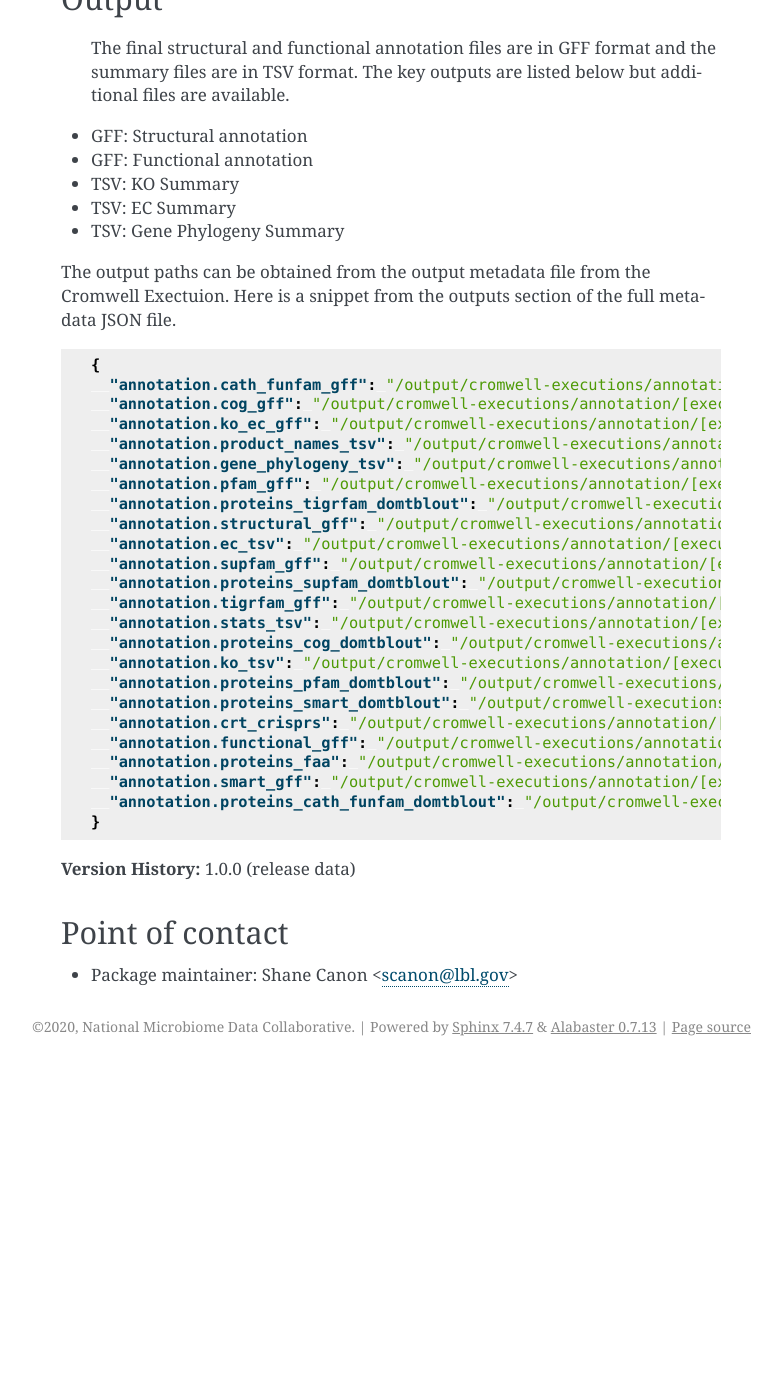
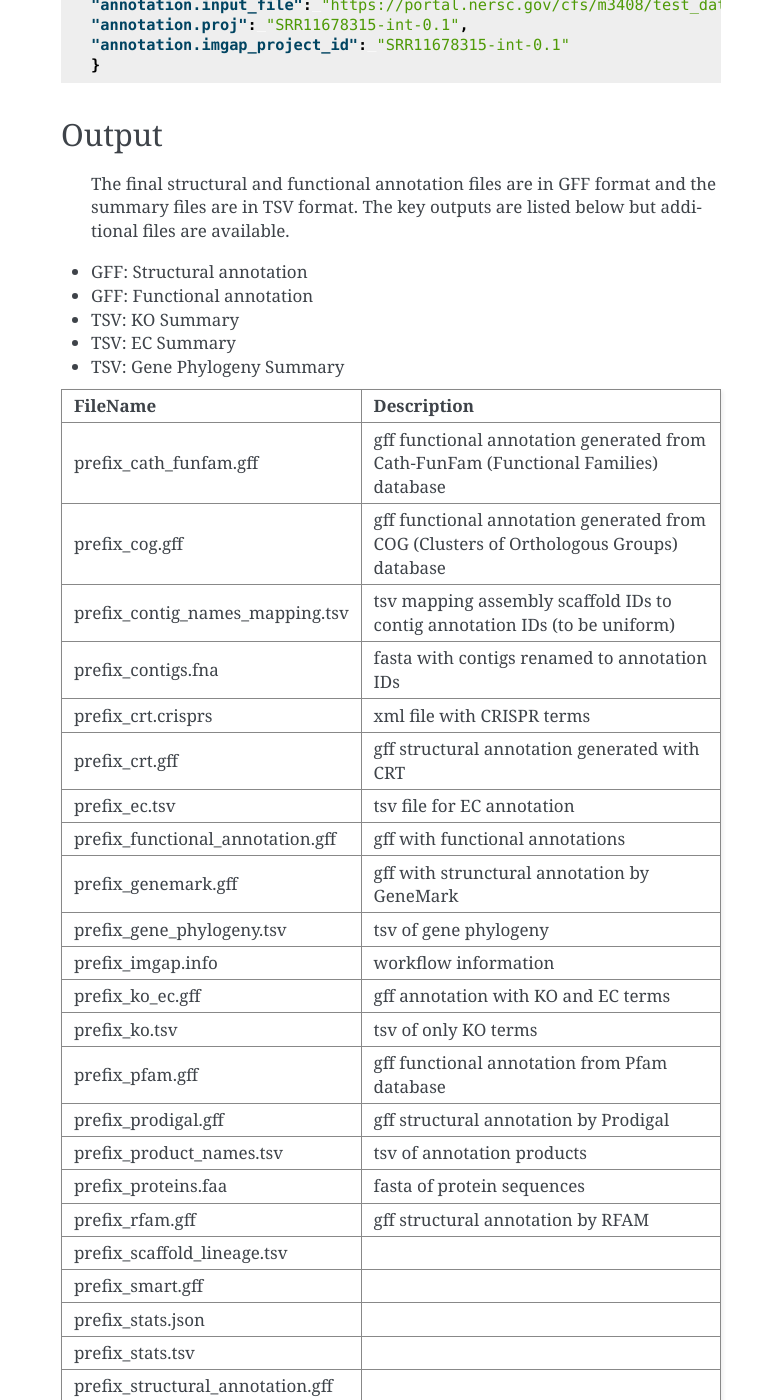
Before and after one commit to microbiomedata/mg_annotation, a Sphinx documentation site: the page built from docs/index.rst, in a window 1280 px wide and 1400 px high, scrolled down 2181 px. Shown: the whole window, without its empty margins (359-1141 px from the left). Built offline with Sphinx 7.4.7, drawn with Linux system fonts in a browser that asks for light colours; before the commit the page ends 3247 px from its top, so only the background shows below that; some of the changed text lies outside the part shown.

Commit message:
updating outputs

```diff
--- a/docs/index.rst
+++ b/docs/index.rst
@@ -1,11 +1,11 @@
 Metagenome Annotation Workflow (v1.1.4)
 =======================================
 
-.. image:: anno_workflow2024.png
+.. image:: anno_workflow2024.svg
 
 Workflow Overview
 -----------------
-This workflow takes assembled metagenomes and generates structural and functional annotations. The workflow uses a number of open-source tools and databases to generate the structural and functional annotations.
+This workflow takes assembled metagenomes and generates structural and functional annotations. It is based on the JGI/IMG annotation pipeline (`details <https://github.com/kellyrowland/img-omics-wdl>`_) and uses a number of open-source tools and databases to generate the structural and functional annotations.
 
 The input assembly is first split into 10MB splits to be processed in parallel. Depending on the workflow engine configuration, the split can be processed in parallel. Each split is first structurally annotated, then those results are used for the functional annotation. The structural annotation uses tRNAscan_se, RFAM, CRT, Prodigal and GeneMarkS. These results are merged to create a consensus structural annotation. The resulting GFF is the input for functional annotation which uses multiple protein family databases (SMART, COG, TIGRFAM, SUPERFAMILY, Pfam and Cath-FunFam) along with custom HMM models. The functional predictions are created using Last and HMM. These annotations are also merged into a consensus GFF file. Finally, the respective split annotations are merged together to generate a single structural annotation file and single functional annotation file. In addition, several summary files are generated in TSV format.
 
@@ -37,16 +37,19 @@ Workflow Dependencies
    - Infernal 1.1.3 (BSD)
    - CRT-CLI 1.8.4 (Public domain software, last official version is 1.2)
    - Prodigal 2.6.3_patched (GNU GPL v3)
-   - GeneMarkS-2 >= 1.25 (Academic license for GeneMark family software)
+   - GeneMarkS-2 >= 1.25 (`Academic license for GeneMark family software <http://topaz.gatech.edu/GeneMark/license_download.cgi>`_)
    - Last >= 1456 (GNU GPL v3)
-   - HMMER 3.1b2 (3-clause BSD)
-- Requisite databases: The databases are available by request. Please contact NMDC (support@microbiomedata.org) for access.
+   - HMMER 3.1b2 (3-clause BSD, `thread optimized <https://github.com/Larofeticus/hpc_hmmsearch>`_)
+- Requisite databases: The full list of databases is available by request. Please contact NMDC (support@microbiomedata.org) for access.
 
 
 Sample datasets
 ---------------
-https://raw.githubusercontent.com/microbiomedata/mg_annotation/master/example.fasta
-
+- Processed Metatranscriptome of soil microbial communities from the East River watershed near Crested Butte, Colorado, United States - ER_RNA_119 (`SRR11678315 <https://www.ncbi.nlm.nih.gov/sra/SRX8239222>`_) with `metadata available in the NMDC Data Portal <https://data.microbiomedata.org/details/study/nmdc:sty-11-dcqce727>`_.
+  - The zipped raw fastq file is available `here <https://portal.nersc.gov/project/m3408//test_data/metaT/SRR11678315.fastq.gz>`_
+  - The zipped, qc'ed fastq file is available `here <https://portal.nersc.gov/cfs/m3408/test_data/metaT/SRR11678315/readsqc_output/SRR11678315-int-0.1_filtered.fastq.gz>`_
+  - The assembled fasta file is available `here <https://portal.nersc.gov/cfs/m3408/test_data/metaT/SRR11678315/assembly_output/SRR11678315-int-0.1_contigs.fna>`_
+  - the sample annotation outputs are available `here <https://portal.nersc.gov/cfs/m3408/test_data/metaT/SRR11678315/annotation_output/>`_
 
 Inputs
 ------
@@ -60,9 +63,9 @@ An example JSON file is shown below:
 .. code-block:: JSON
 
       {
-      "annotation.input_file": "/global/cfs/cdirs/m3408/aim2/dev/kli_training/mg_annotation/test/assembly.contigs.renamed.fasta",
-      "annotation.proj": "nmdc:wfmgan-xxxxx.1",
-      "annotation.imgap_project_id": "nmdc:wfmgan-xxxxx.1"
+      "annotation.input_file": "https://portal.nersc.gov/cfs/m3408/test_data/metaT/SRR11678315/assembly_output/SRR11678315-int-0.1_contigs.fna",
+      "annotation.proj": "SRR11678315-int-0.1",
+      "annotation.imgap_project_id": "SRR11678315-int-0.1"
       }
 
 
@@ -76,37 +79,37 @@ Output
 - TSV: EC Summary
 - TSV: Gene Phylogeny Summary
 
-The output paths can be obtained from the output metadata file from the Cromwell Exectuion.  Here is a snippet from the outputs section
-of the full metadata JSON file.
 
-.. code-block:: JSON
-
-   {
-     "annotation.cath_funfam_gff": "/output/cromwell-executions/annotation/[execution-id]/call-merge_outputs/execution/samp_xyz123_cath_funfam.gff",
-     "annotation.cog_gff": "/output/cromwell-executions/annotation/[execution-id]/call-merge_outputs/execution/samp_xyz123_cog.gff",
-     "annotation.ko_ec_gff": "/output/cromwell-executions/annotation/[execution-id]/call-merge_outputs/execution/samp_xyz123_ko_ec.gff",
-     "annotation.product_names_tsv": "/output/cromwell-executions/annotation/[execution-id]/call-merge_outputs/execution/samp_xyz123_product_names.tsv",
-     "annotation.gene_phylogeny_tsv": "/output/cromwell-executions/annotation/[execution-id]/call-merge_outputs/execution/samp_xyz123_gene_phylogeny.tsv",
-     "annotation.pfam_gff": "/output/cromwell-executions/annotation/[execution-id]/call-merge_outputs/execution/samp_xyz123_pfam.gff",
-     "annotation.proteins_tigrfam_domtblout": "/output/cromwell-executions/annotation/[execution-id]/call-merge_outputs/execution/samp_xyz123_proteins.tigrfam.domtblout",
-     "annotation.structural_gff": "/output/cromwell-executions/annotation/[execution-id]/call-merge_outputs/execution/samp_xyz123_structural_annotation.gff",
-     "annotation.ec_tsv": "/output/cromwell-executions/annotation/[execution-id]/call-merge_outputs/execution/samp_xyz123_ec.tsv",
-     "annotation.supfam_gff": "/output/cromwell-executions/annotation/[execution-id]/call-merge_outputs/execution/samp_xyz123_supfam.gff",
-     "annotation.proteins_supfam_domtblout": "/output/cromwell-executions/annotation/[execution-id]/call-merge_outputs/execution/samp_xyz123_proteins.supfam.domtblout",
-     "annotation.tigrfam_gff": "/output/cromwell-executions/annotation/[execution-id]/call-merge_outputs/execution/samp_xyz123_tigrfam.gff",
-     "annotation.stats_tsv": "/output/cromwell-executions/annotation/[execution-id]/call-final_stats/execution/samp_xyz123_structural_annotation_stats.tsv",
-     "annotation.proteins_cog_domtblout": "/output/cromwell-executions/annotation/[execution-id]/call-merge_outputs/execution/samp_xyz123_proteins.cog.domtblout",
-     "annotation.ko_tsv": "/output/cromwell-executions/annotation/[execution-id]/call-merge_outputs/execution/samp_xyz123_ko.tsv",
-     "annotation.proteins_pfam_domtblout": "/output/cromwell-executions/annotation/[execution-id]/call-merge_outputs/execution/samp_xyz123_proteins.pfam.domtblout",
-     "annotation.proteins_smart_domtblout": "/output/cromwell-executions/annotation/[execution-id]/call-merge_outputs/execution/samp_xyz123_proteins.smart.domtblout",
-     "annotation.crt_crisprs": "/output/cromwell-executions/annotation/[execution-id]/call-merge_outputs/execution/samp_xyz123_crt.crisprs",
-     "annotation.functional_gff": "/output/cromwell-executions/annotation/[execution-id]/call-merge_outputs/execution/samp_xyz123_functional_annotation.gff",
-     "annotation.proteins_faa": "/output/cromwell-executions/annotation/[execution-id]/call-merge_outputs/execution/samp_xyz123.faa",
-     "annotation.smart_gff": "/output/cromwell-executions/annotation/[execution-id]/call-merge_outputs/execution/samp_xyz123_smart.gff",
-     "annotation.proteins_cath_funfam_domtblout": "/output/cromwell-executions/annotation/[execution-id]/call-merge_outputs/execution/samp_xyz123_proteins.cath_funfam.domtblout"
-   }
-
-
+==================================== ============================================================================
+FileName                              Description
+==================================== ============================================================================
+prefix_cath_funfam.gff                 gff functional annotation generated from Cath-FunFam (Functional Families) database
+prefix_cog.gff                         gff functional annotation generated from COG (Clusters of Orthologous Groups) database
+prefix_contig_names_mapping.tsv        tsv mapping assembly scaffold IDs to contig annotation IDs (to be uniform)
+prefix_contigs.fna                     fasta with contigs renamed to annotation IDs
+prefix_crt.crisprs                     xml file with CRISPR terms
+prefix_crt.gff                         gff structural annotation generated with CRT
+prefix_ec.tsv                          tsv file for EC annotation
+prefix_functional_annotation.gff       gff with functional annotations
+prefix_genemark.gff                    gff with strunctural annotation by GeneMark
+prefix_gene_phylogeny.tsv              tsv of gene phylogeny
+prefix_imgap.info                      workflow information
+prefix_ko_ec.gff                       gff annotation with KO and EC terms
+prefix_ko.tsv                          tsv of only KO terms
+prefix_pfam.gff                        gff functional annotation from Pfam database
+prefix_prodigal.gff                    gff structural annotation by Prodigal
+prefix_product_names.tsv               tsv of annotation products
+prefix_proteins.faa                    fasta of protein sequences
+prefix_rfam.gff                        gff structural annotation by RFAM
+prefix_scaffold_lineage.tsv
+prefix_smart.gff
+prefix_stats.json
+prefix_stats.tsv
+prefix_structural_annotation.gff
+prefix_supfam.gff
+prefix_tigrfam.gff
+prefix_trna.gff
+==================================== ============================================================================
 
 **Version History:** 1.0.0 (release data)
 
```
Also changed, not shown: README.md (+28 -24 lines), docs/anno_workflow2024.svg (added).
